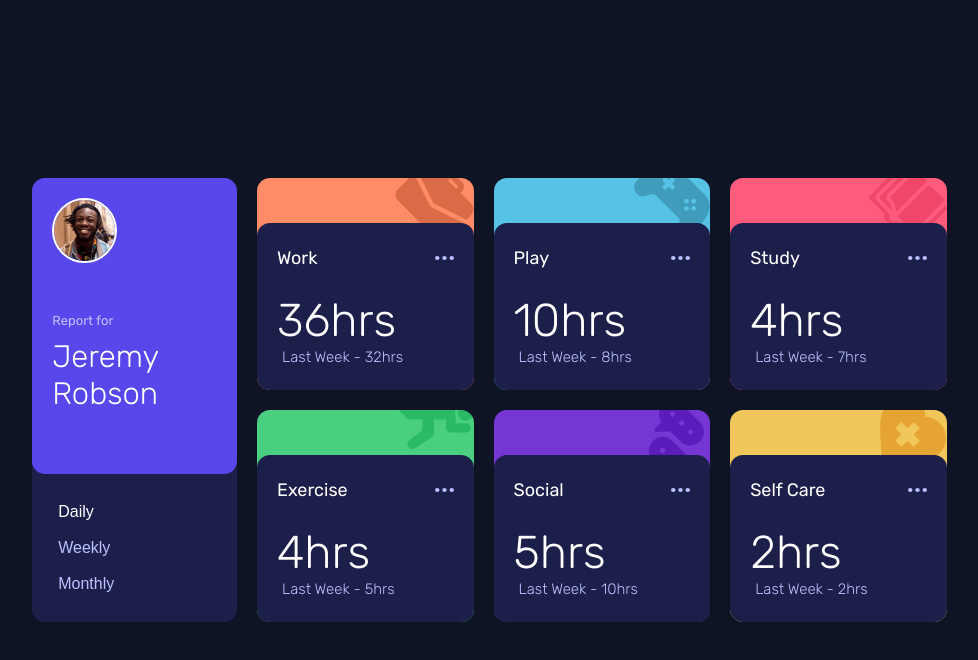
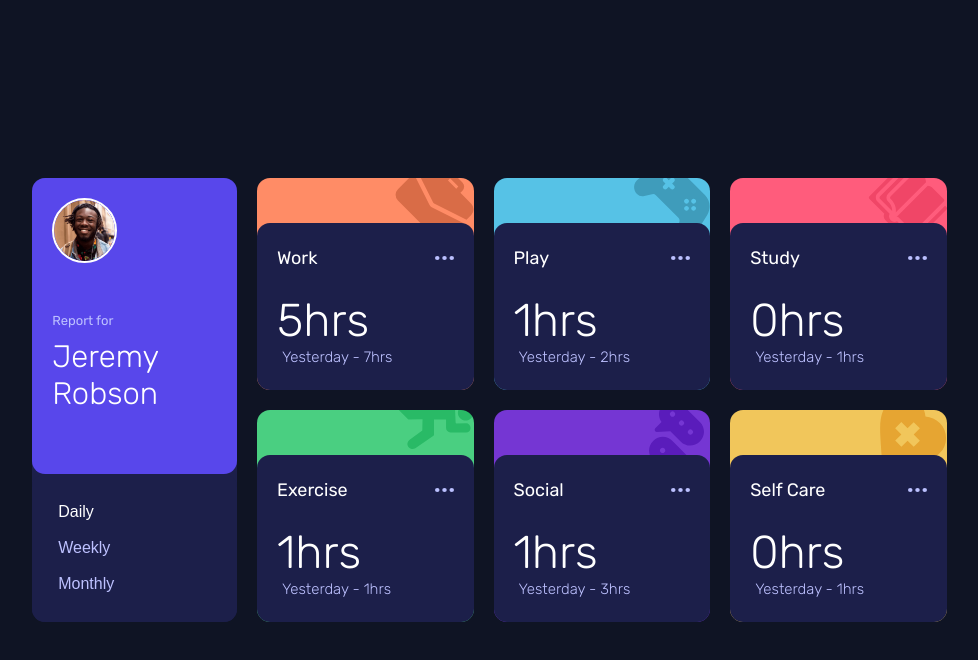
Before and after one commit to yashika-sharma/time-tracking-dashboard-main, a website: page index.html in a window 1280 px wide. Both pictures are taken after a click on the button "Daily". Shown: the whole page, without its empty margins (147-1125 px from the left). Drawn offline with Linux system fonts and the light colour scheme.

Commit message:
final commit

```diff
--- a/index.html
+++ b/index.html
@@ -47,8 +47,8 @@
             <img src="./images/icon-ellipsis.svg" alt="ellipses" />
           </div>
           <div>
-            <p class="current">36hrs</p>
-            <p class="previous">Last Week - 32hrs</p>
+            <p id="current-work">36hrs</p>
+            <p id="previous-work">Last Week - 32hrs</p>
           </div>
 
         </div>
@@ -62,8 +62,8 @@
 
           </div>
           <div>
-            <p class="current">10hrs</p>
-            <p class="previous">Last Week - 8hrs</p>
+            <p id="current-play">10hrs</p>
+            <p id="previous-play">Last Week - 8hrs</p>
           </div>
         </div>
       </div>
@@ -75,8 +75,8 @@
 
           </div>
           <div>
-            <p class="current">4hrs</p>
-            <p class="previous">Last Week - 7hrs</p>
+            <p id="current-study">4hrs</p>
+            <p id="previous-study">Last Week - 7hrs</p>
           </div>
         </div>
       </div>
@@ -92,8 +92,8 @@
 
           </div>
           <div>
-            <p class="current">4hrs</p>
-            <p class="previous">Last Week - 5hrs</p>
+            <p id="current-exercise">4hrs</p>
+            <p id="previous-exercise">Last Week - 5hrs</p>
           </div>
         </div>
       </div>
@@ -108,8 +108,8 @@
 
           </div>
           <div>
-            <p class="current">5hrs</p>
-            <p class="previous">Last Week - 10hrs</p>
+            <p id="current-social">5hrs</p>
+            <p id="previous-social">Last Week - 10hrs</p>
           </div>
         </div>
       </div>
@@ -121,8 +121,8 @@
 
           </div>
           <div>
-            <p class="current">2hrs</p>
-            <p class="previous">Last Week - 2hrs</p>
+            <p id="current-self care">2hrs</p>
+            <p id="previous-self care">Last Week - 2hrs</p>
           </div>
         </div>
       </div>
--- a/script.js
+++ b/script.js
@@ -1,7 +1,34 @@
+//global variable
+let data = [];
+
+function fetchData() {
+	fetch("data.json")
+		.then(function (response) {
+			return response.json();
+		})
+		.then((res) => {
+			data = res;
+		})
+		.catch(function (err) {
+			console.log(err);
+		});
+}
+
+window.onload = fetchData();
+
 function toggleView(state) {
-	const e = document.getElementsByClassName("current");
-	console.log(e);
-	data.forEach((item) => {});
+	data.forEach((item) => {
+		document.getElementById(`current-${item.title.toLowerCase()}`).innerHTML =
+			item.timeframes[state].current + "hrs";
+		let previousValue =
+			state === "weekly"
+				? "Last Week"
+				: state === "daily"
+				? "Yesterday"
+				: "Last Month";
+		document.getElementById(`previous-${item.title.toLowerCase()}`).innerHTML =
+			previousValue + " - " + item.timeframes[state].previous + "hrs";
+	});
 }
 
 function handleWeekly() {
@@ -15,10 +42,12 @@ function handleDaily() {
 	document.getElementById("weekly").className = "inactive";
 	document.getElementById("daily").className = "active";
 	document.getElementById("monthly").className = "inactive";
+	toggleView("daily");
 }
 
 function handleMonthly() {
 	document.getElementById("weekly").className = "inactive";
 	document.getElementById("daily").className = "inactive";
 	document.getElementById("monthly").className = "active";
+	toggleView("monthly");
 }
--- a/style.scss
+++ b/style.scss
@@ -84,14 +84,12 @@ main {
 			color: white;
 			background-color: transparent;
 			border: none;
-			font-size: 16px;
 		}
 
 		button.inactive {
 			color: hsl(236, 100%, 87%);
 			background-color: transparent;
 			border: none;
-			font-size: 16px;
 		}
 	}
 }
```
Also changed, not shown: style.css, 1 other file.
